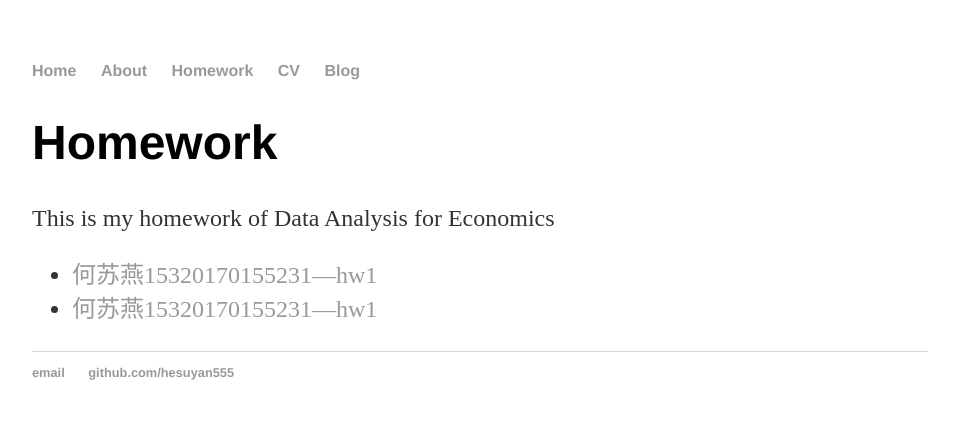
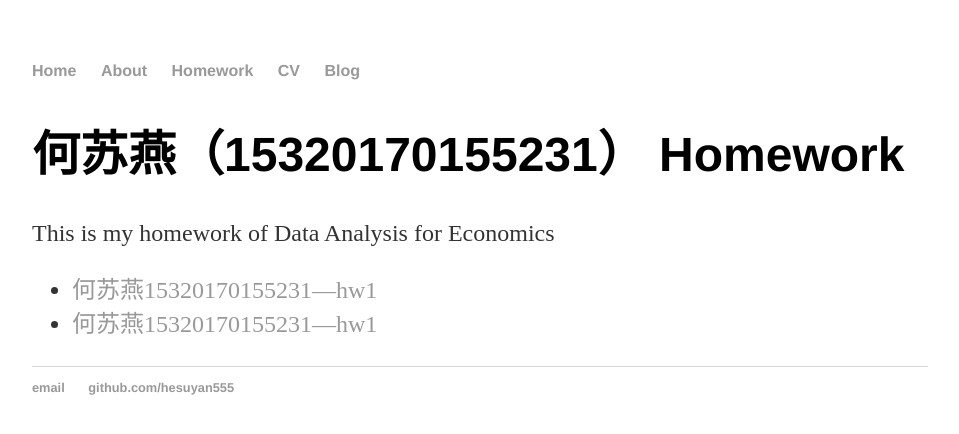
Before and after one commit to hesuyan555/hesuyan555.github.io, a Jekyll site: the page built from homework/index.html, in a window 1280 px wide. Shown: the top 434 px of the page, without its empty margins (160-1119 px from the left). Built offline with Jekyll 4.4.1, drawn with Linux system fonts in a browser that asks for light colours; Markdown is read by kramdown in place of the engine named in the settings.

Commit message:
Update index.html

```diff
--- a/homework/index.html
+++ b/homework/index.html
@@ -4,7 +4,7 @@ title: He Suyan's home work
 ---
 
 		<div class="about">
-			<h1>Homework</h1>
+			<h1>何苏燕（15320170155231） Homework</h1>
 			<p>This is my homework of Data Analysis for Economics</p>
 
 			<ul class="contacts">
```
